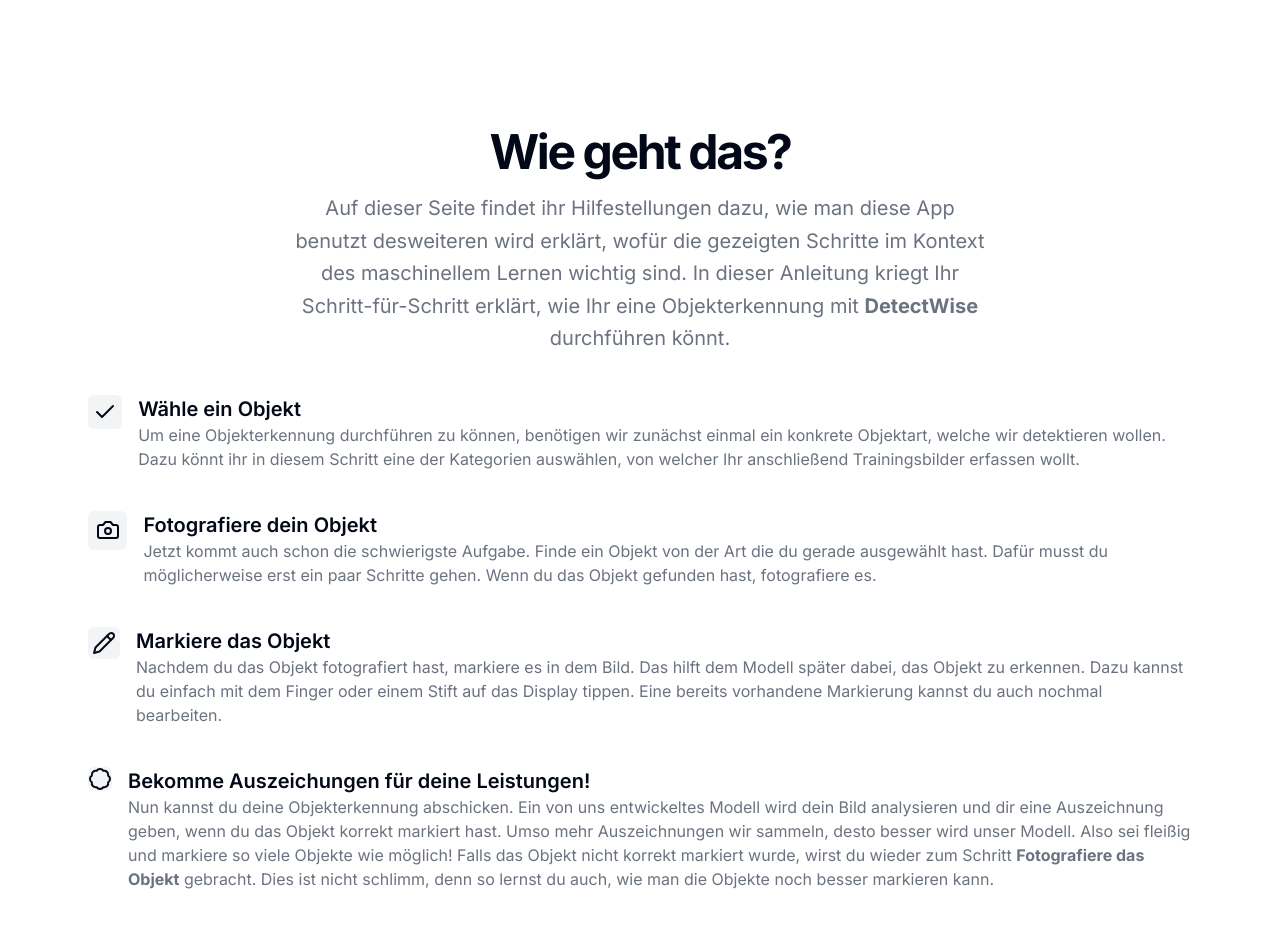
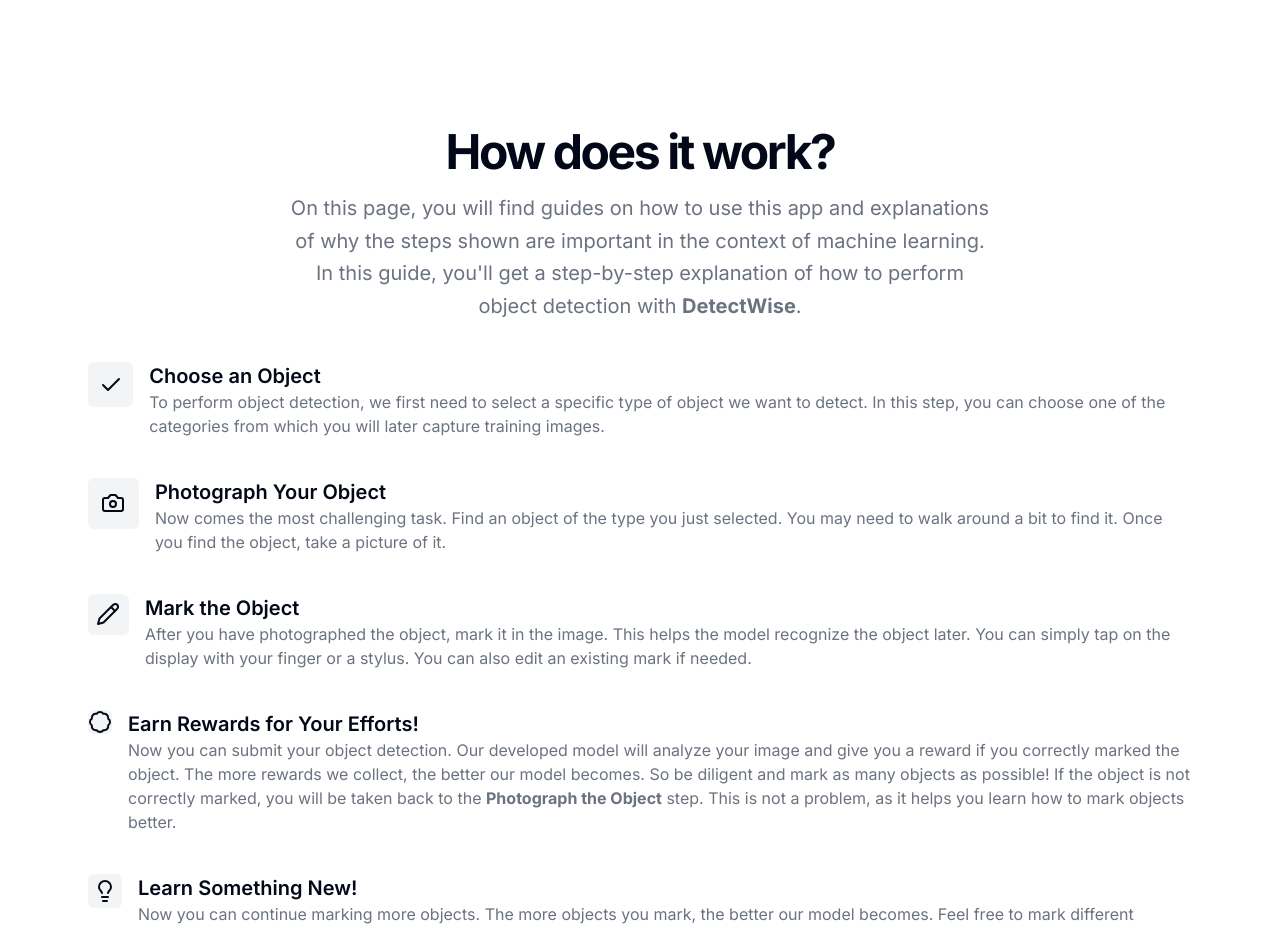
Before and after one commit to freds-dev/detect-wise, a Next.js app: page /help in a window 1280 px wide. Shown: the top 929 px of the page. Built offline with nearby package versions, Linux system fonts and the light colour scheme.

Commit message:
Translate pages from german to english

```diff
--- a/app/help/page.tsx
+++ b/app/help/page.tsx
@@ -3,10 +3,8 @@
  * @see https://v0.dev/t/3aLPtGhWbmM
  * Documentation: https://v0.dev/docs#integrating-generated-code-into-your-nextjs-app
  */
-import { Progress } from "@/components/ui/progress"
-import { ScrollArea } from "@/components/ui/scroll-area"
-import Understand from "@/components/understand"
-import { JSX, SVGProps } from "react"
+import Understand from "@/components/understand";
+import { JSX, SVGProps } from "react";
 
 export default function Component() {
     return (
@@ -14,9 +12,9 @@ export default function Component() {
             <main className="w-full max-w-6xl mx-auto py-12 md:py-24 lg:py-32 px-6">
                 <div className="space-y-6 md:space-y-10">
                     <div className="text-center">
-                        <h1 className="text-3xl font-bold tracking-tighter sm:text-4xl md:text-5xl">Wie geht das?</h1>
+                        <h1 className="text-3xl font-bold tracking-tighter sm:text-4xl md:text-5xl">How does it work?</h1>
                         <p className="max-w-[700px] mx-auto mt-4 text-gray-500 md:text-xl/relaxed lg:text-base/relaxed xl:text-xl/relaxed dark:text-gray-400">
-                            Auf dieser Seite findet ihr Hilfestellungen dazu, wie man diese App benutzt desweiteren wird erklärt, wofür die gezeigten Schritte im Kontext des maschinellem Lernen wichtig sind. In dieser Anleitung kriegt Ihr Schritt-für-Schritt erklärt, wie Ihr eine Objekterkennung mit <b>DetectWise</b> durchführen könnt.
+                            On this page, you will find guides on how to use this app and explanations of why the steps shown are important in the context of machine learning. In this guide, you'll get a step-by-step explanation of how to perform object detection with <b>DetectWise</b>.
                         </p>
                     </div>
                     <div className="grid gap-6 md:gap-10">
@@ -25,9 +23,9 @@ export default function Component() {
                                 <CheckIcon className="w-6 h-6" />
                             </div>
                             <div>
-                                <h3 className="text-xl font-semibold">Wähle ein Objekt</h3>
+                                <h3 className="text-xl font-semibold">Choose an Object</h3>
                                 <p className="text-gray-500 dark:text-gray-400">
-                                    Um eine Objekterkennung durchführen zu können, benötigen wir zunächst einmal ein konkrete Objektart, welche wir detektieren wollen. Dazu könnt ihr in diesem Schritt eine der Kategorien auswählen, von welcher Ihr anschließend Trainingsbilder erfassen wollt.
+                                    To perform object detection, we first need to select a specific type of object we want to detect. In this step, you can choose one of the categories from which you will later capture training images.
                                 </p>
                             </div>
                         </div>
@@ -36,10 +34,9 @@ export default function Component() {
                                 <CameraIcon className="w-6 h-6" />
                             </div>
                             <div>
-                                <h3 className="text-xl font-semibold">Fotografiere dein Objekt</h3>
+                                <h3 className="text-xl font-semibold">Photograph Your Object</h3>
                                 <p className="text-gray-500 dark:text-gray-400">
-                                Jetzt kommt auch schon die schwierigste Aufgabe. Finde ein Objekt von der Art die du gerade ausgewählt hast.
-                                    Dafür musst du möglicherweise erst ein paar Schritte gehen. Wenn du das Objekt gefunden hast, fotografiere es.
+                                    Now comes the most challenging task. Find an object of the type you just selected. You may need to walk around a bit to find it. Once you find the object, take a picture of it.
                                 </p>
                             </div>
                         </div>
@@ -48,10 +45,9 @@ export default function Component() {
                                 <PencilIcon className="w-6 h-6" />
                             </div>
                             <div>
-                                <h3 className="text-xl font-semibold">Markiere das Objekt</h3>
+                                <h3 className="text-xl font-semibold">Mark the Object</h3>
                                 <p className="text-gray-500 dark:text-gray-400">
-                                    Nachdem du das Objekt fotografiert hast, markiere es in dem Bild. Das hilft dem Modell später dabei, das Objekt zu erkennen. Dazu kannst
-                                    du einfach mit dem Finger oder einem Stift auf das Display tippen. Eine bereits vorhandene Markierung kannst du auch nochmal bearbeiten.
+                                    After you have photographed the object, mark it in the image. This helps the model recognize the object later. You can simply tap on the display with your finger or a stylus. You can also edit an existing mark if needed.
                                 </p>
                             </div>
                         </div>
@@ -60,11 +56,9 @@ export default function Component() {
                                 <BadgeIcon className="w-6 h-6" />
                             </div>
                             <div>
-                                <h3 className="text-xl font-semibold">Bekomme Auszeichungen für deine Leistungen!</h3>
+                                <h3 className="text-xl font-semibold">Earn Rewards for Your Efforts!</h3>
                                 <p className="text-gray-500 dark:text-gray-400">
-                                    Nun kannst du deine Objekterkennung abschicken. Ein von uns entwickeltes Modell wird dein Bild analysieren und dir eine Auszeichnung geben, wenn du das Objekt korrekt markiert hast.
-                                    Umso mehr Auszeichnungen wir sammeln, desto besser wird unser Modell. Also sei fleißig und markiere so viele Objekte wie möglich! Falls das Objekt nicht korrekt markiert wurde, wirst du wieder zum Schritt <b>Fotografiere das Objekt</b> gebracht.
-                                    Dies ist nicht schlimm, denn so lernst du auch, wie man die Objekte noch besser markieren kann.
+                                    Now you can submit your object detection. Our developed model will analyze your image and give you a reward if you correctly marked the object. The more rewards we collect, the better our model becomes. So be diligent and mark as many objects as possible! If the object is not correctly marked, you will be taken back to the <b>Photograph the Object</b> step. This is not a problem, as it helps you learn how to mark objects better.
                                 </p>
                             </div>
                         </div>
@@ -73,10 +67,9 @@ export default function Component() {
                                 <LightbulbIcon className="w-6 h-6" />
                             </div>
                             <div>
-                                <h3 className="text-xl font-semibold">Lerne etwas neues!</h3>
+                                <h3 className="text-xl font-semibold">Learn Something New!</h3>
                                 <p className="text-gray-500 dark:text-gray-400">
-                                    Nun kannst du mit dem markieren von weiteren Objekten fortfahren. Je mehr Objekte du markierst, desto besser wird unser Modell. Du kannst auch gerne verschiedene Objekte markieren, um zu sehen, wie gut unser Modell bereits funktioniert.
-                                    Gerne kannst du dir auch die Lernblätter durchlesen um die Hintergründe zu verstehen.
+                                    Now you can continue marking more objects. The more objects you mark, the better our model becomes. Feel free to mark different objects to see how well our model already works. You can also read the learning sheets to understand the background information.
                                 </p>
                             </div>
                         </div>
@@ -85,7 +78,7 @@ export default function Component() {
                 <Understand />
             </main>
         </>
-    )
+    );
 }
 
 function BadgeIcon(props: JSX.IntrinsicAttributes & SVGProps<SVGSVGElement>) {
--- a/app/howto/page.tsx
+++ b/app/howto/page.tsx
@@ -7,9 +7,9 @@ export default function HowTo() {
   return (
     <>
       <header className="bg-gray-900 py-12 text-center text-white">
-          <h1 className="text-3xl font-bold">Was ist was?</h1>
+        <h1 className="text-3xl font-bold">What is What?</h1>
         <p className="mt-4 max-w-md mx-auto text-gray-300">
-            Eine Liste an Anleitungen, mit denen ihr euer Wissen über Machine Learning erweitern könnt.
+          A list of guides to help you expand your knowledge about Machine Learning.
         </p>
       </header>
       <main className="container mx-auto py-12 px-4 sm:px-6 lg:px-8">
@@ -18,31 +18,31 @@ export default function HowTo() {
             <div className="p-6">
               <h2 className="text-xl font-bold mb-2">Machine Learning</h2>
               <p className="text-gray-600">
-                  Eine Schritt-für-Schritt Anleitung wie Machine-Learning funktioniert und wofür es gut ist.
+                A step-by-step guide on how machine learning works and what it is good for.
               </p>
             </div>
           </a>
           <a className="bg-white rounded-lg shadow-md hover:shadow-lg transition-shadow duration-300" href="/howto/td.pdf">
             <div className="p-6">
-                <h2 className="text-xl font-bold mb-2">Datensammlung</h2>
+              <h2 className="text-xl font-bold mb-2">Data Collection</h2>
               <p className="text-gray-600">
-                  Wie kann man Daten für einen Machine Learning Algorithmus sammen und aufbereiten?
+                How to collect and prepare data for a machine learning algorithm.
               </p>
             </div>
           </a>
           <a className="bg-white rounded-lg shadow-md hover:shadow-lg transition-shadow duration-300" href="/howto/od.pdf">
             <div className="p-6">
-                <h2 className="text-xl font-bold mb-2">Objekterkennung</h2>
+              <h2 className="text-xl font-bold mb-2">Object Detection</h2>
               <p className="text-gray-600">
-                  Was ist Objekterkennung und wofür ist sie gut?
+                What is object detection and what is it good for?
               </p>
             </div>
           </a>
           <a className="bg-white rounded-lg shadow-md hover:shadow-lg transition-shadow duration-300" href="/howto/bias.pdf">
             <div className="p-6">
-                <h2 className="text-xl font-bold mb-2">Verzerrungen (Bias)</h2>
+              <h2 className="text-xl font-bold mb-2">Bias</h2>
               <p className="text-gray-600">
-                  Wie können Verzerrungen bei maschinellen Lernmodellen erkannt und behoben werden? Wie entstehen sie?
+                How to identify and fix biases in machine learning models? How do they arise?
               </p>
             </div>
           </a>
--- a/components/selection.tsx
+++ b/components/selection.tsx
@@ -8,14 +8,14 @@ export function Selection() {
             <main className="flex-1 overflow-y-auto">
                 <div className="container mx-auto py-8 px-4 md:px-6 flex justify-center items-center">
                     <div className="text-center">
-                        <h1 className="text-3xl font-bold mb-6">Wähle ein Objekt</h1>
-                            <SelectionCard title="Stuhl" fileUrl="/stock/chair_01.jpg" />
-                            <SelectionCard title="Tisch" fileUrl="/stock/desk_01.jpg" />
-                            <SelectionCard title="Schlüsselbund" fileUrl="/stock/keyring.jpg" />
+                        <h1 className="text-3xl font-bold mb-6">Select an object type</h1>
+                            <SelectionCard title="Chair" fileUrl="/stock/chair_01.jpg" />
+                            <SelectionCard title="Desk" fileUrl="/stock/desk_01.jpg" />
+                            <SelectionCard title="Keyring" fileUrl="/stock/keyring.jpg" />
                             <SelectionCard title="Laptop" fileUrl="/stock/laptop_01.jpg" />
-                            <SelectionCard title="Hund" fileUrl="/stock/dog_01.jpg" />
-                            <SelectionCard title="Katze" fileUrl="/stock/cat_01.jpg" />
-                            <SelectionCard title="Mensch" fileUrl="/stock/human_01.jpg" />
+                            <SelectionCard title="Dog" fileUrl="/stock/dog_01.jpg" />
+                            <SelectionCard title="Cat" fileUrl="/stock/cat_01.jpg" />
+                            <SelectionCard title="Human" fileUrl="/stock/human_01.jpg" />
                     </div>
                 </div>
             </main>
--- a/components/understand.tsx
+++ b/components/understand.tsx
@@ -12,7 +12,7 @@ export default function Understand() {
         className="inline-flex h-10 items-center justify-center rounded-md bg-gray-900 px-6 text-sm font-medium text-gray-50 shadow transition-colors hover:bg-gray-900/90 focus-visible:outline-none focus-visible:ring-1 focus-visible:ring-gray-950 disabled:pointer-events-none disabled:opacity-50 dark:bg-gray-50 dark:text-gray-900 dark:hover:bg-gray-50/90 dark:focus-visible:ring-gray-300"
         href=".."
       >
-        Verstanden
+        Understand!
       </Link>
     </div>
   )
```
Lines whose indentation alone changed are shown as unchanged.
